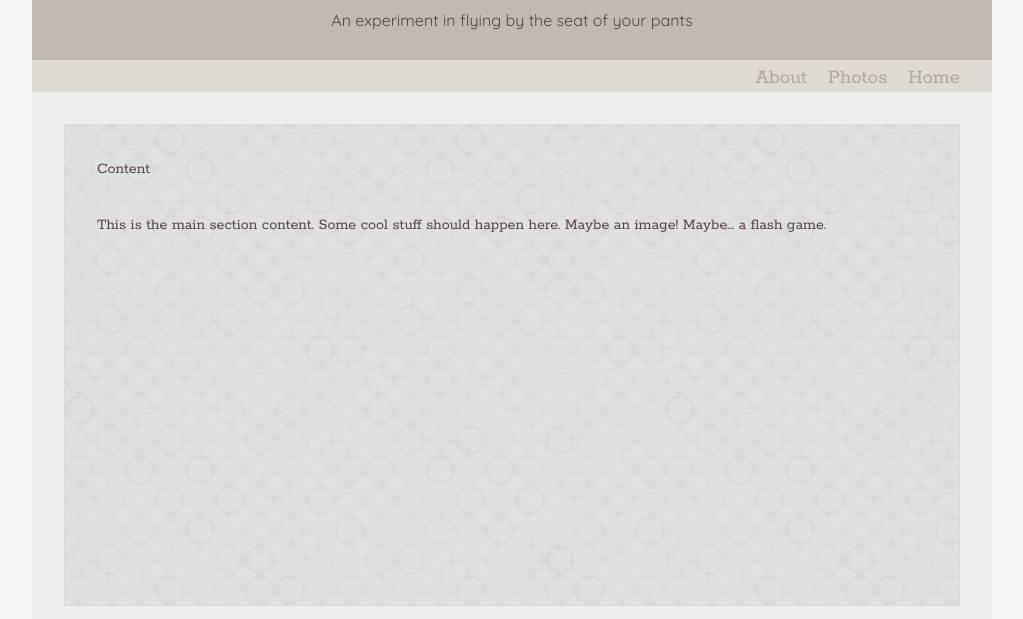
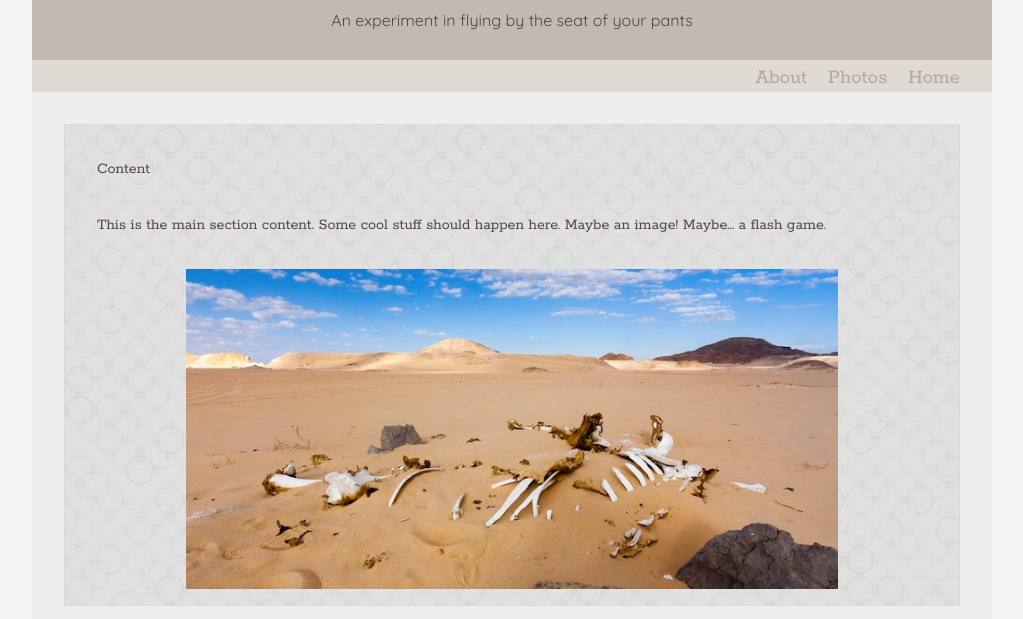
Before and after one commit to tkraak/htmlfirst, a plain HTML site: page index.html in a window 1280 px wide. Shown: the part 162-781 px from the top of the page, without its empty margins (128-1151 px from the left). Drawn offline with Linux system fonts and the light colour scheme.

Commit message:
add flexible image to index content

```diff
--- a/css/style.css
+++ b/css/style.css
@@ -9,6 +9,11 @@ body {
 	padding: 2em;
 	}
 
+img {
+	display:block;
+	max-width:100%;
+	max-height:20em;
+	margin: auto;}
 h1, h2 {
 	font-family:"Quicksand", "arial", sans-serif;
 }
@@ -65,6 +70,7 @@ article.main {
 	height:30em;
 	background-image: url('../assets/strange_bullseyes.png');
 	border: 1px dotted #D9D1CF;
+	overflow: hidden;
 	clear:both;
 	}
 article p {
--- a/index.html
+++ b/index.html
@@ -28,6 +28,7 @@
 		<article class="main">
 			<p>Content</p>
 			<p>This is the main section content. Some cool stuff should happen here. Maybe an image! Maybe... a flash game.</p>
+			<img src="assets/bones.jpg">
 		</article>
 		<article class="column-one">
 			<p>Content</p>
```
Also changed, not shown: assets/bones.jpg (added).
